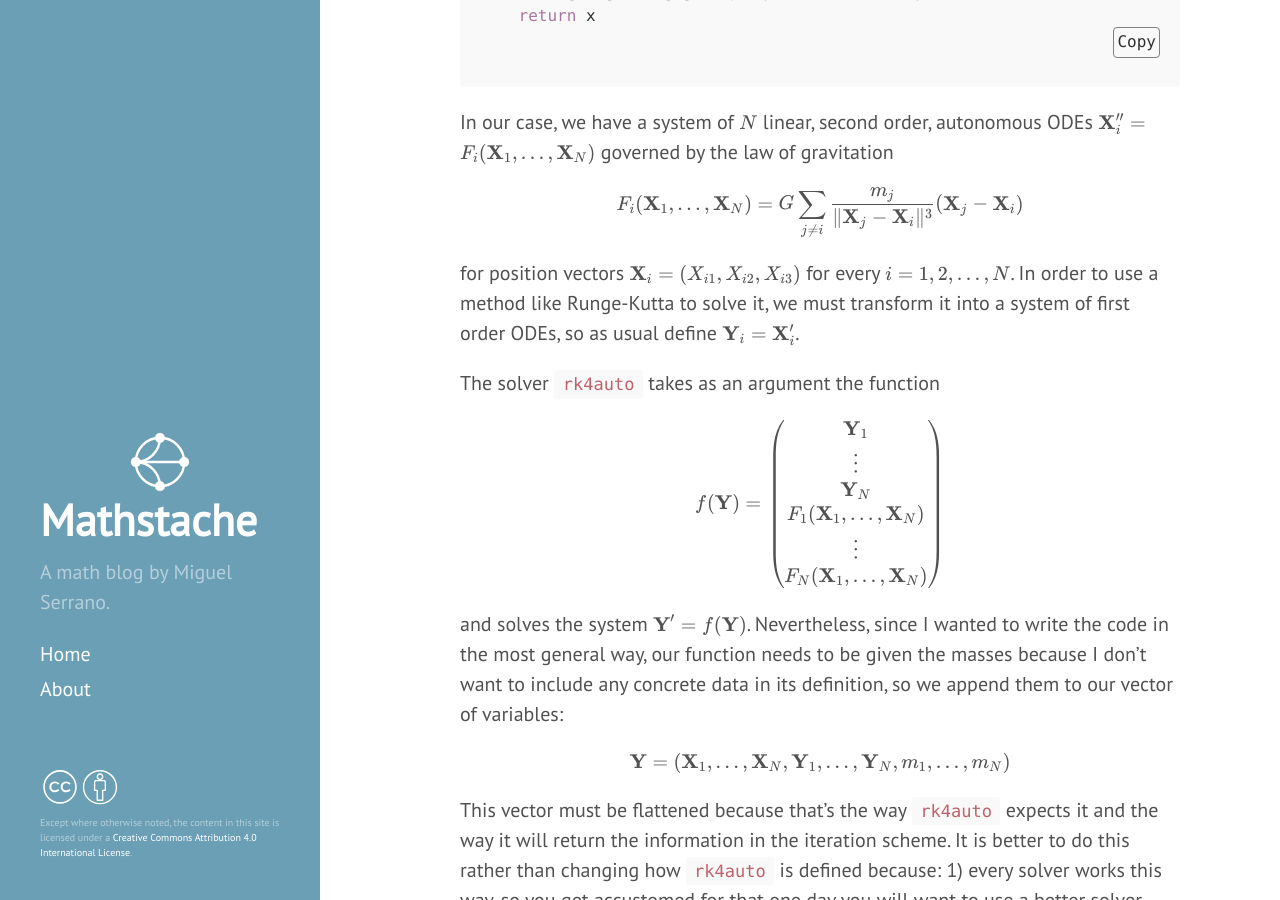
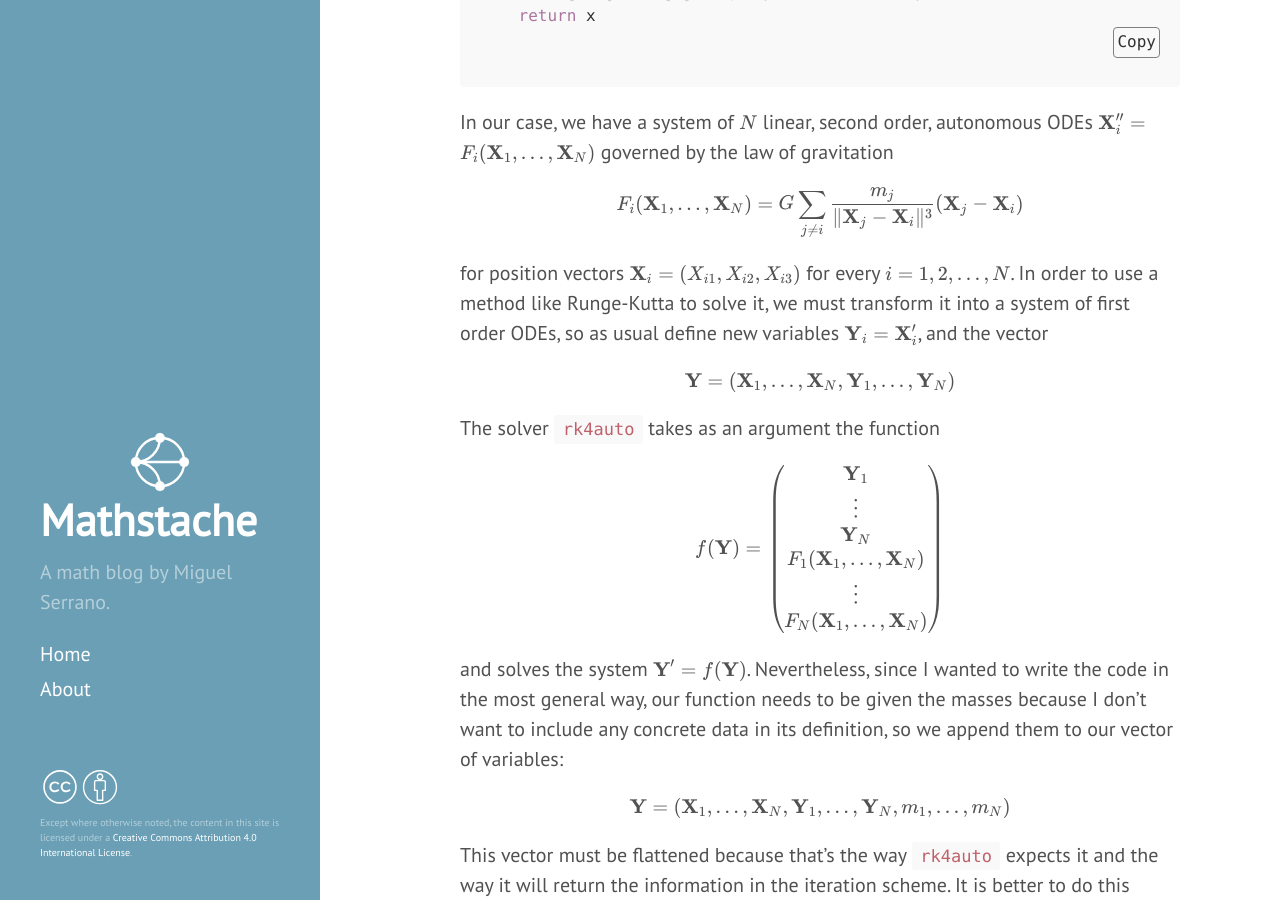
Before and after one commit to homomorfismo/blog, a Jekyll site: the page built from _posts/2021-07-14-Two-body-problem.md, in a window 1280 px wide and 900 px high, scrolled down 2575 px. Built offline with Jekyll 4.4.1, drawn with Linux system fonts in a browser that asks for light colours; nearby versions of some CDN libraries.

Commit message:
Update 2021-07-14-Two-body-problem.md

```diff
--- a/_posts/2021-07-14-Two-body-problem.md
+++ b/_posts/2021-07-14-Two-body-problem.md
@@ -123,7 +123,12 @@ $$
 F_i(\textbf X_1, \dots, \textbf X_N) = G\sum_{j\neq i}\frac{m_j}{\|\textbf{X}_j-\textbf{X}_i\|^3}(\textbf{X}_j-\textbf{X}_i)
 $$
 
-for position vectors $\textbf{X}_i = (X\_{i1}, X\_{i2}, X\_{i3})$ for every $i=1,2,\dots, N$. In order to use a method like Runge-Kutta to solve it, we must transform it into a system of first order ODEs, so as usual define $\textbf Y_i = \textbf{X}_i^\prime$.
+for position vectors $\textbf{X}_i = (X\_{i1}, X\_{i2}, X\_{i3})$ for every $i=1,2,\dots, N$. In order to use a method like Runge-Kutta to solve it, we must transform it into a system of first order ODEs, so as usual define new variables $\textbf Y_i = \textbf{X}_i^\prime$, and the vector
+
+$$
+\textbf Y =(\textbf X_1, \dots, \textbf X_N, \textbf Y_1, \dots, \textbf Y_N)
+$$
+
 
 The solver `rk4auto` takes as an argument the function
 
```
